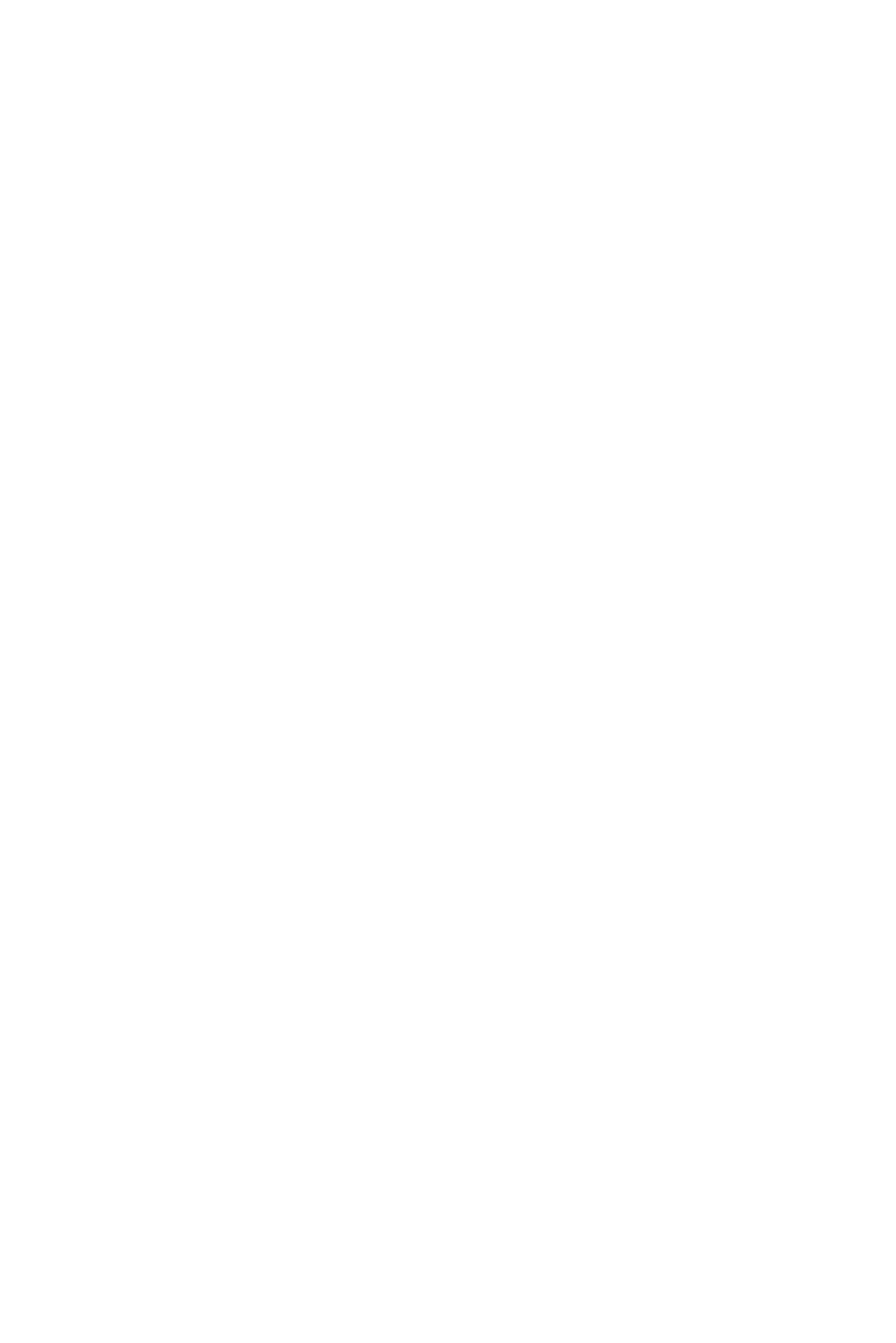
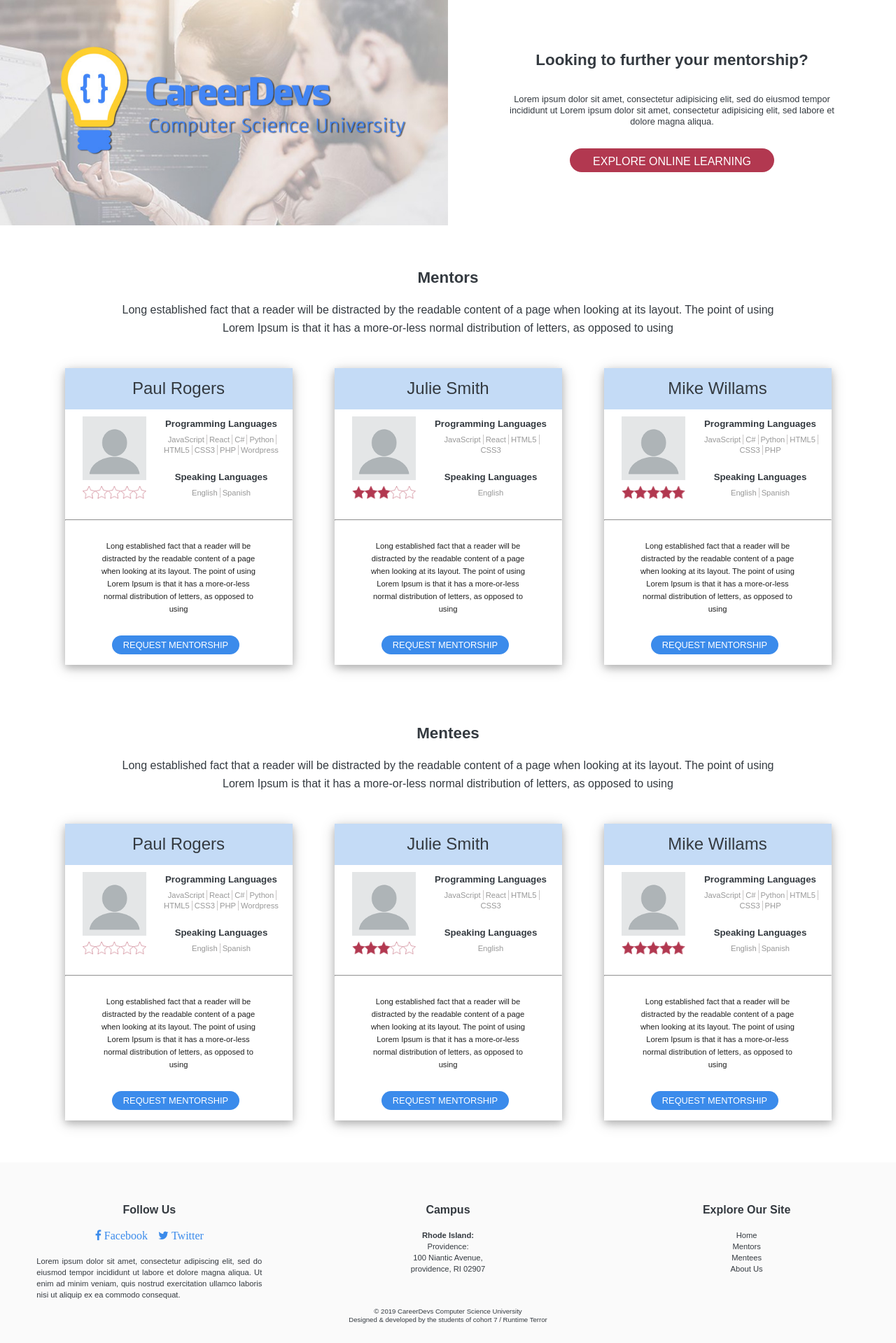
Before and after one commit to HaydenBryant/CodeMentorCenter-Group3, a React (Create React App) app in the folder client/: page / in a window 1280 px wide. Shown: the part 1384-3303 px from the top of the page at 70% size. Before the commit the page ends 1384 px from the top, so only its background shows below. Built offline with nearby package versions, Linux system fonts and the light colour scheme; the HTML template or start-up script is replaced by a standard one.

Commit message:
Added Higher Learning, Mentor, Mentee and Footer Sections to Landing page w/ styling.

```diff
--- a/client/public/index.html
+++ b/client/public/index.html
@@ -6,6 +6,8 @@
     <meta name="viewport" content="width=device-width, initial-scale=1" />
     <meta name="theme-color" content="#000000" />
     <link rel="manifest" href="%PUBLIC_URL%/manifest.json" />
+    <!-- Social icon library -->
+    <link rel="stylesheet" href="https://cdnjs.cloudflare.com/ajax/libs/font-awesome/4.7.0/css/font-awesome.min.css">
     <title>Code Mentor Center</title>
   </head>
   <body>
--- /dev/null
+++ b/client/src/components/layout/Footer.js
@@ -0,0 +1,46 @@
+import React, { Fragment } from 'react';
+
+const Footer = () => {
+  return (
+    <Fragment>
+      <div className='footer-ct'>
+        <div className='social-ct'>
+            <h4>Follow Us</h4>
+          <ul>
+            <li><a href="#" className="fa fa-facebook"> Facebook</a></li>
+            <li><a href="#" className="fa fa-twitter"> Twitter</a></li>
+          </ul>
+          <p>
+            Lorem ipsum dolor sit amet, consectetur adipiscing elit, sed do
+            eiusmod tempor incididunt ut labore et dolore magna aliqua. Ut enim
+            ad minim veniam, quis nostrud exercitation ullamco laboris nisi ut
+            aliquip ex ea commodo consequat.
+          </p>
+        </div>
+        <div className='location-ct'>
+            <h4>Campus</h4>
+            <p>
+                <strong>Rhode Island:</strong><br/>
+                Providence:<br/>
+                100 Niantic Avenue,<br/>
+                providence, RI 02907<br/>
+            </p>
+        </div>
+        <div className='sitemap-ct'>
+            <h4>Explore Our Site</h4>
+            <ul>
+                <li>Home</li>
+                <li>Mentors</li>
+                <li>Mentees</li>
+                <li>About Us</li>
+            </ul>
+        </div>
+        <p className='copyright'>© 2019 CareerDevs Computer Science University<br />
+            Designed & developed by the students of cohort 7 / Runtime Terror
+        </p>
+      </div>
+    </Fragment>
+  );
+};
+
+export default Footer;
--- a/client/src/components/layout/Landing.js
+++ b/client/src/components/layout/Landing.js
@@ -3,6 +3,8 @@ import HeroBanner from './HeroBanner';
 import CTARegister from './CTARegister';
 import Search from './Search';
 import ProfileCard from './ProfileCard';
+import OnlineLearning from './OnlineLearning';
+import Footer from './Footer';
 
 import ProfileCardTest1 from './ProfileCardTest1';
 import ProfileCardTest2 from './ProfileCardTest2';
@@ -28,6 +30,40 @@ const Landing = () => {
             <ProfileCardTest2 />
           </div>
         </div>
+        {/* Higher Learning at CareerDevs */}
+        <OnlineLearning />
+        {/* Random Mentor Showcase */}
+        <div className='random-mentors'>
+          <h4 className='lead'>Mentors</h4>
+          <p>
+            Long established fact that a reader will be distracted by the
+            readable content of a page when looking at its layout. The point of
+            using Lorem Ipsum is that it has a more-or-less normal distribution
+            of letters, as opposed to using
+          </p>
+          <div className='carousel-ct'>
+            <ProfileCard />
+            <ProfileCardTest1 />
+            <ProfileCardTest2 />
+          </div>
+        </div>
+        {/* Random Mentee Showcase */}
+        <div className='random-mentees'>
+          <h4 className='lead'>Mentees</h4>
+          <p>
+            Long established fact that a reader will be distracted by the
+            readable content of a page when looking at its layout. The point of
+            using Lorem Ipsum is that it has a more-or-less normal distribution
+            of letters, as opposed to using
+          </p>
+          <div className='carousel-ct'>
+            <ProfileCard />
+            <ProfileCardTest1 />
+            <ProfileCardTest2 />
+          </div>
+        </div>
+        {/* Footer Container */}
+        <Footer />
       </div>
     </section>
   );
--- /dev/null
+++ b/client/src/components/layout/OnlineLearning.js
@@ -0,0 +1,30 @@
+import React, { Fragment } from 'react';
+import careerdevs_couple from '../../images/cd_higher_learning.jpg';
+
+const OnlineLearning = () => {
+  return (
+    <Fragment>
+      <div className='higherLearning'>
+        <div className='ad-img'>
+          <img
+            src={careerdevs_couple}
+            alt='CareerDevs Computer Science University'
+          />
+        </div>
+        <div className='ad-copy'>
+          <h4>Looking to further your mentorship?</h4>
+          <p>
+            Lorem ipsum dolor sit amet, consectetur adipisicing elit, sed do
+            eiusmod tempor incididunt ut Lorem ipsum dolor sit amet, consectetur
+            adipisicing elit, sed labore et dolore magna aliqua.
+          </p>
+          <a href='!#' className='btn btn-primary btn-rounded'>
+            EXPLORE ONLINE LEARNING
+          </a>
+        </div>
+      </div>
+    </Fragment>
+  );
+};
+
+export default OnlineLearning;
--- a/client/src/index.css
+++ b/client/src/index.css
@@ -52,14 +52,7 @@ img {
 }
 
 /* Utilities */
-.container {
-  max-width: 1100px;
-  margin: auto;
-  overflow: hidden;
-  padding: 0 2rem;
-  margin-top: 6rem;
-  margin-bottom: 3rem;
-}
+
 
 /* Text Styles*/
 .x-large {
@@ -421,10 +414,28 @@ button {
 }
 
 /* Top Mentors Component */
-.top-rated-mentors {
+/* Random Mentors Component */
+.top-rated-mentors,
+.random-mentors,
+.random-mentees {
   position: relative;
   margin-bottom: 50px;
+}
+
+.top-rated-mentors {
   top: 85px;
+}
+
+.random-mentors,
+.random-mentees {
+  top: 50px;
+}
+
+.random-mentors p,
+.random-mentees p {
+  margin: 0 auto;
+  padding: 15px 0;
+  width: 75%;
 }
 
 .carousel-ct {
@@ -468,6 +479,10 @@ button {
 
 .p-card .img-ct {
   width: 40%;
+}
+
+.p-card .img-ct img {
+  width: 75%;
 }
 
 .p-card .lang-ct {
@@ -526,6 +541,7 @@ button {
   align-items: center;
   justify-content: center;
   text-align: center;
+  bottom: 0;
 }
 
 .ctaRegister .lead {
@@ -541,6 +557,100 @@ button {
   margin: 0 auto;
   width: 80%;
   color: var(--dark-color);
+}
+
+/* Online Learning / Higher Learning */
+.higherLearning {
+  margin-top: 70px;
+  display: flex;
+  flex-wrap: wrap;
+}
+
+.ad-img,
+.ad-copy {
+  width: 50%;
+}
+
+.ad-copy {
+  display: flex;
+  flex-wrap: wrap;
+  flex-direction: column;
+  justify-content: center;
+  padding: 10px;
+}
+
+.ad-copy p {
+  margin: 0 auto;
+  font-size: 0.8rem;
+  line-height: 1rem;
+  width: 80%;
+  padding: 30px 0;
+}
+
+.ad-copy .btn {
+  margin: 0 auto;
+  background-color: var(--red-color);
+}
+
+/* Footer Conainer  */
+.footer-ct {
+  position: relative;
+  margin-top: 30px;
+  display: flex;
+  flex-wrap: wrap;
+  justify-content: space-around;
+  left: 0;
+  bottom: 0;
+  width: 100%;
+  padding: 30px 0;
+  background-color: #fafafa;
+}
+
+.social-ct,
+.location-ct,
+.sitemap-ct {
+  width: 33%;
+  padding: 10px;
+}
+
+.social-ct,
+.location-ct,
+.sitemap-ct {
+  font-size: 0.7rem;
+  line-height: 1rem;
+  text-align: center;
+}
+
+.social-ct h4,
+.location-ct h4,
+.sitemap-ct h4 {
+  padding: 20px 0;
+  font-size: 1rem;
+}
+
+.social-ct p {
+  margin: 0 auto;
+  width: 80%;
+  text-align: justify;
+}
+
+.social-ct ul {
+  display: flex;
+  justify-content: center;
+  padding-bottom: 20px;
+}
+
+.social-ct ul li {
+  font-size: 1rem;
+}
+
+.social-ct ul li:last-child {
+    padding-left: 15px;
+}
+
+.copyright {
+  font-size: 0.6rem;
+  line-height: 12px;
 }
 
 /* Profiles Page */
@@ -684,9 +794,6 @@ button {
 
 /* Mobile Styles */
 @media (max-width: 700px) {
-  .container {
-    margin-top: 8rem;
-  }
 
   .hide-sm {
     display: none;
@@ -760,6 +867,28 @@ button {
     margin-top: -36px;
   }
 
+  /* Higher Learning */
+  .higherLearning {
+    display: block;
+  }
+
+  .ad-img,
+  .ad-copy {
+    display: block;
+    width: 100%;
+  }
+
+  .ad-copy .btn {
+    width: 90%;
+  }
+
+  /* Footer */
+  .social-ct,
+  .location-ct,
+  .sitemap-ct {
+    width: 100%;
+  }
+
   /* Landing Page */
   .landing {
     top: 0;
```
Also changed, not shown: client/src/images/cd_higher_learning.jpg (added), 1 other file (tests, documents, lock files or other folders).
